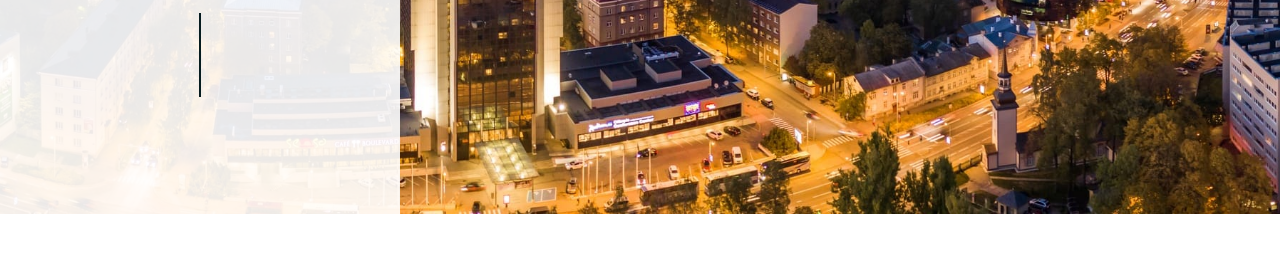
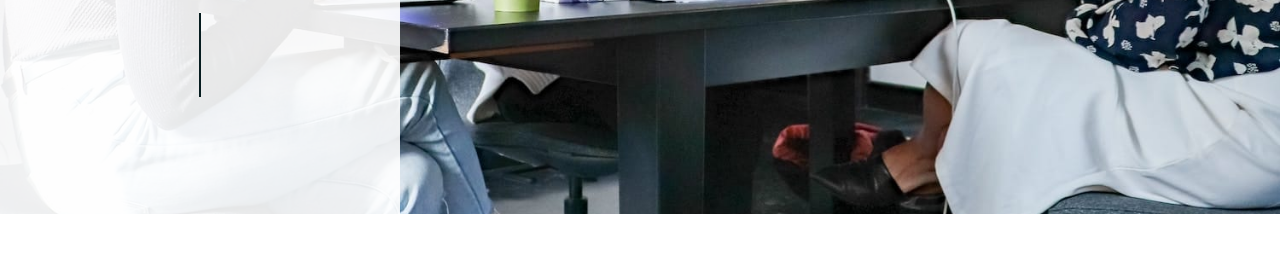
Before and after one commit to WDS-LLC/akinee-startup, a plain HTML site: page index.html in a window 1280 px wide. Shown: the part 436-694 px from the top of the page. Drawn offline with Linux system fonts and the light colour scheme; files whose address does not match are found by name.

Commit message:
Header image changed.

```diff
--- a/index.html
+++ b/index.html
@@ -52,7 +52,7 @@
         <div class="ltn__slider-area ltn__slider-6 mb-120---">
         <div class="ltn__slide-one-active slick-slide-arrow-1 slick-slide-dots-1">
             <!-- ltn__slide-item -->
-            <div class="ltn__slide-item--- ltn__slide-item-9 section-bg-1 bg-image" data-bs-bg="gorsel/tallinn2.jpg">
+            <div class="ltn__slide-item--- ltn__slide-item-9 section-bg-1 bg-image" data-bs-bg="gorsel/header.jpg">
                 <!-- <div class="ltn__slide-item-9-img">
                     <img src="img/slider/111.jpeg" alt="#">
                 </div> -->
```
Also changed, not shown: gorsel/header.jpg (added), gorsel/tallinn2.jpg (deleted).
